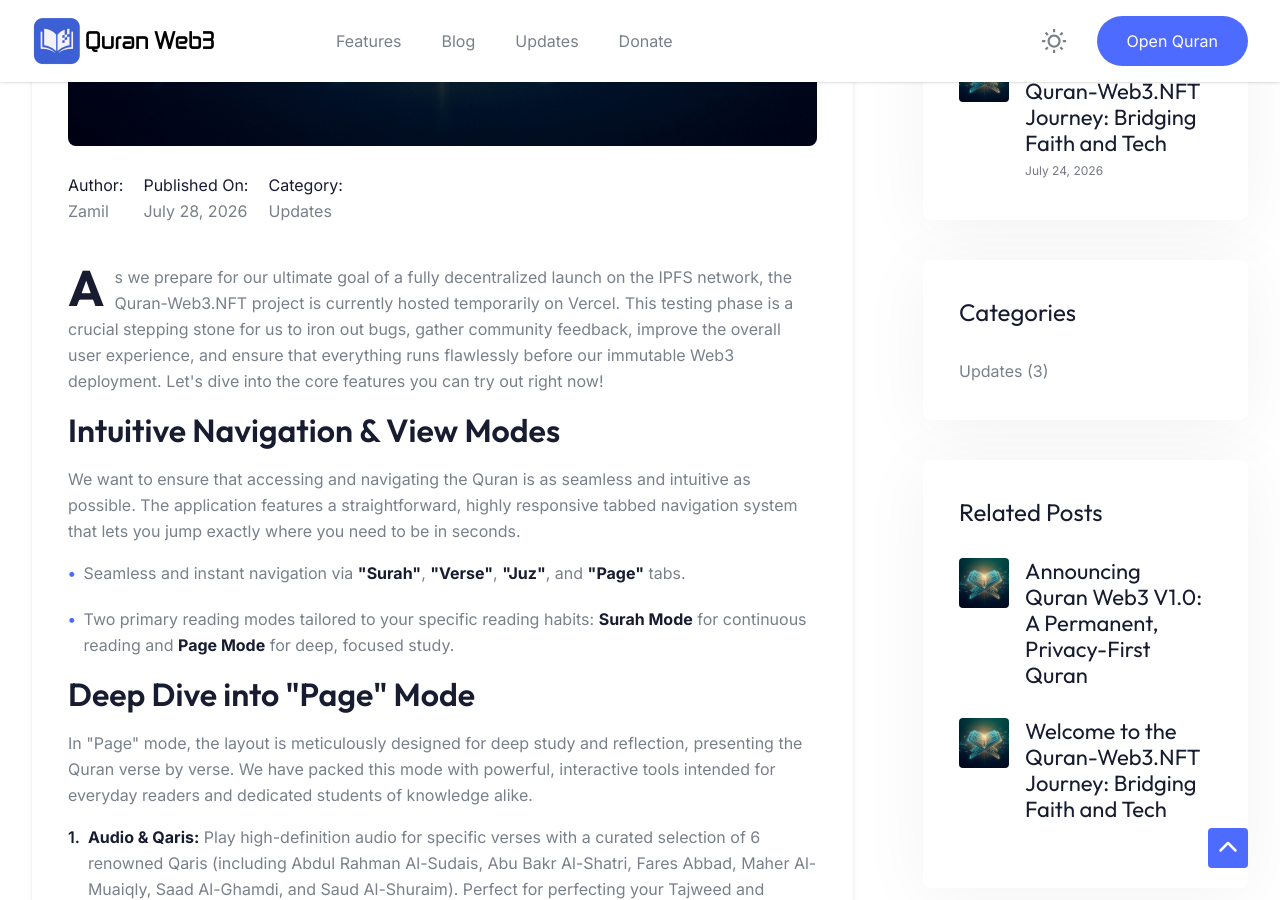
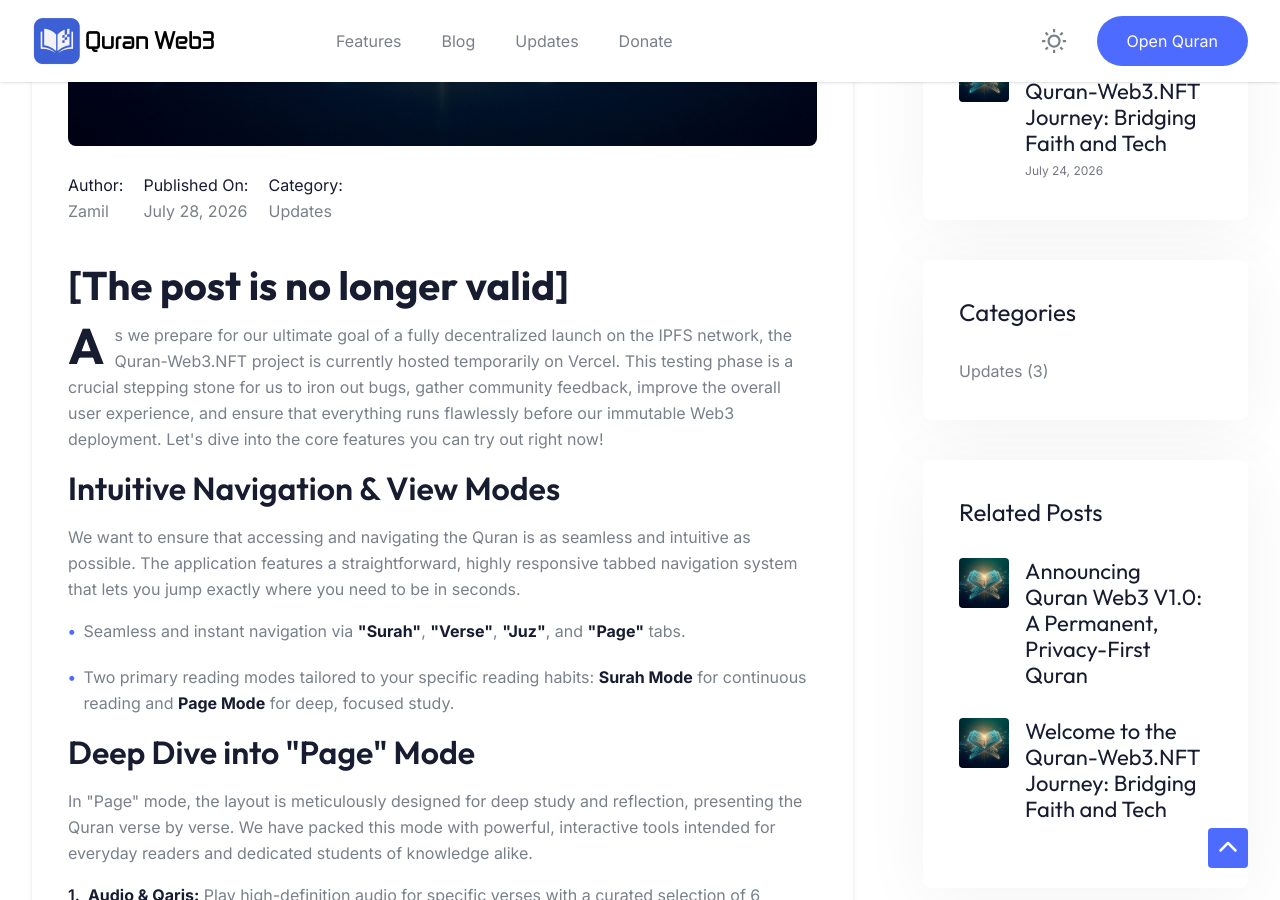
Before and after one commit to quran-web3/quran-web3.github.io, a Jekyll site: the page built from _posts/2026-07-28-quran-web3-vercel-features.md, in a window 1280 px wide and 900 px high, scrolled down 1087 px. Built offline with Jekyll 4.4.1, drawn with Linux system fonts in a browser that asks for light colours; comment, search, counter and statistics services are not loaded.

Commit message:
Update 2026-07-28-quran-web3-vercel-features.md

```diff
--- a/_posts/2026-07-28-quran-web3-vercel-features.md
+++ b/_posts/2026-07-28-quran-web3-vercel-features.md
@@ -7,6 +7,7 @@
 image: "images/blog-big.png"
 ---
 
+<h2 class="sj _j gk kk wm ac">[The post is no longer valid]</h2>
 <p class="dk pk ac">
   <span class="sj _j gk kk wm" style="float: left; font-size: 50px; line-height: 40px; padding-right: 10px; margin-top: 4px;">A</span>s we prepare for our ultimate goal of a fully decentralized launch on the IPFS network, the Quran-Web3.NFT project is currently hosted temporarily on Vercel. This testing phase is a crucial stepping stone for us to iron out bugs, gather community feedback, improve the overall user experience, and ensure that everything runs flawlessly before our immutable Web3 deployment. Let's dive into the core features you can try out right now!
 </p>
```
